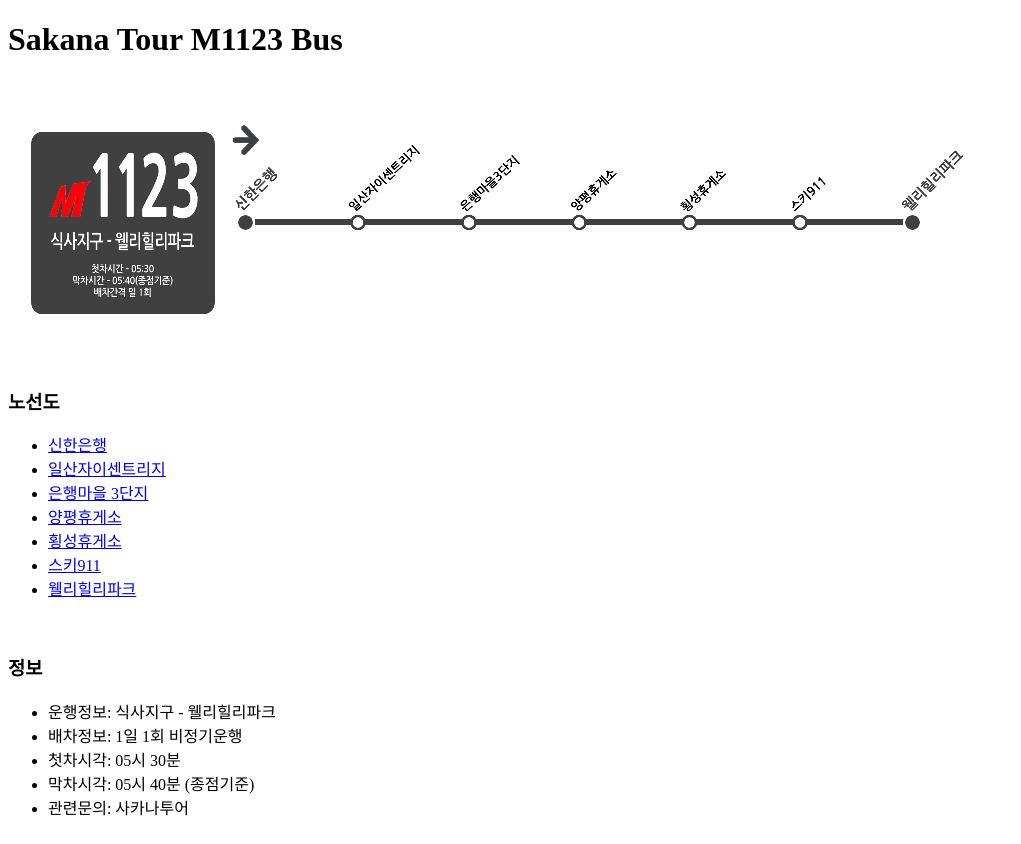
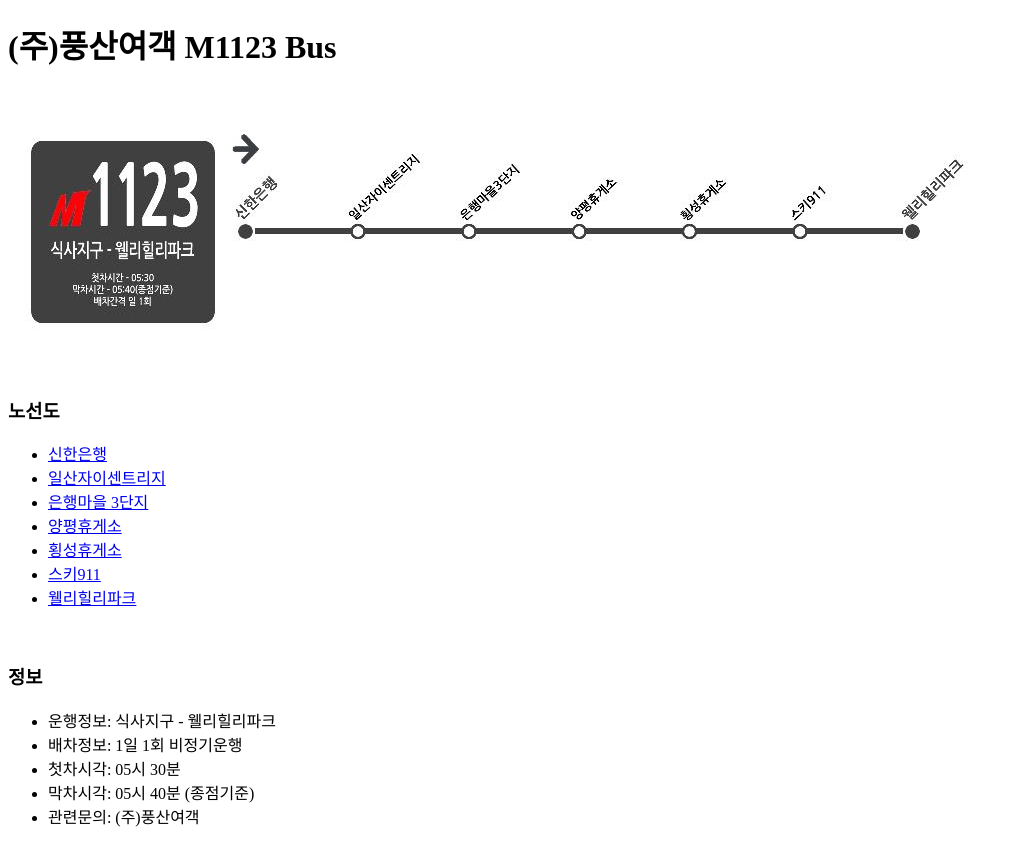
Before and after one commit to tir-git/sakanatour, a plain HTML site: page index.html in a window 1280 px wide. Shown: the whole page, without its empty margins (0-1021 px from the left). Drawn offline with Linux system fonts and the light colour scheme.

Commit message:
Update index.html

```diff
--- a/index.html
+++ b/index.html
@@ -3,11 +3,11 @@
 <head>
       <meta charset="UTF-8">
       <meta name="viewport" content="width=device-width, initial-scale=1.0">
-      <title>Sakana Tour M1123 Bus</title>
+      <title>(주)풍산여객 M1123 Bus</title>
       <link rel="icon" type="image/x-icon" href="sakanatour.ico">
 </head>
 <body>
-      <h1>Sakana Tour M1123 Bus</h1>
+      <h1>(주)풍산여객 M1123 Bus</h1>
       <img src="sakana_map.jpg" alt="Sakana Line M1123" width="device-width">
       <h3>노선도</h3>
       <ul class="stations">
@@ -26,7 +26,7 @@
             <li class="infoitem"><a>배차정보: 1일 1회 비정기운행</a></li>
             <li class="infoitem"><a>첫차시각: 05시 30분</a></li>
             <li class="infoitem"><a>막차시각: 05시 40분 (종점기준)</a></li>
-            <li class="infoitem"><a>관련문의: 사카나투어</a></li>
+            <li class="infoitem"><a>관련문의: (주)풍산여객</a></li>
       </ul>
 </body>
 </html>
```
